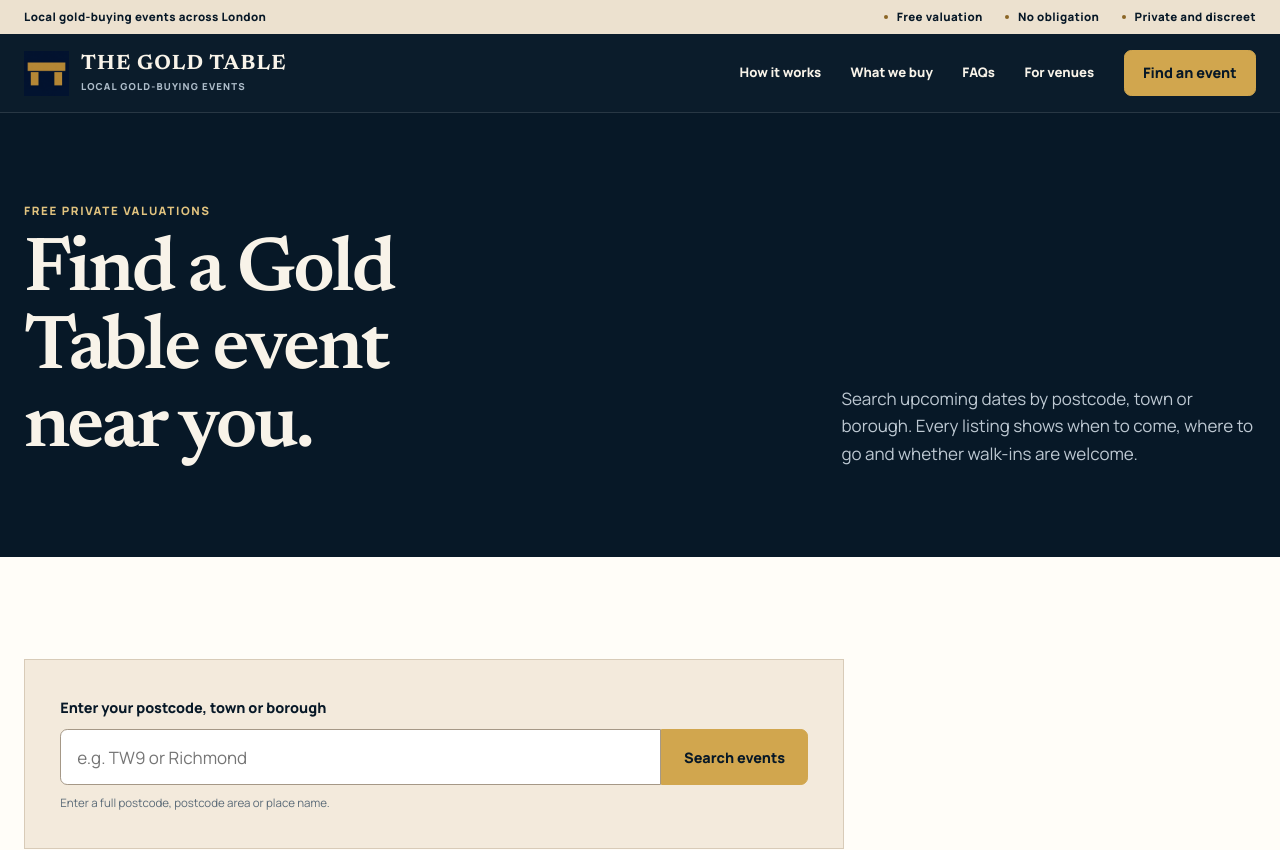
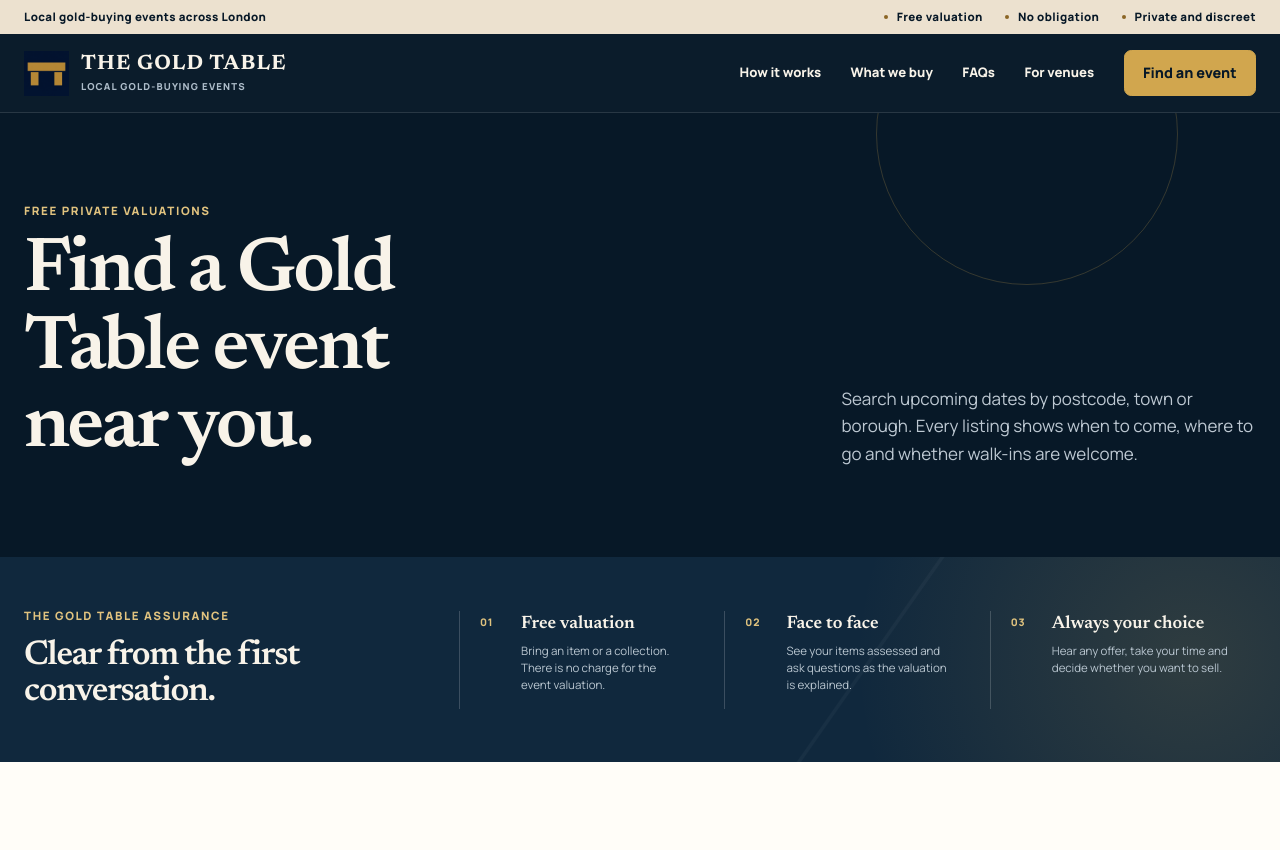
Before and after one commit to rvick8/the-gold-table, a Next.js app: page /events in a window 1280 px wide. Shown: the top 850 px of the page. Built offline with nearby package versions, Linux system fonts and the light colour scheme; no server answers.

Commit message:
Polish trust and conversion journeys

```diff
--- a/src/app/events/[slug]/page.tsx
+++ b/src/app/events/[slug]/page.tsx
@@ -9,6 +9,7 @@
 import { GoldTableForm } from "@/components/forms";
 import { StructuredData } from "@/components/structured-data";
 import { FaqAccordion } from "@/components/faq-accordion";
+import { AssuranceRibbon } from "@/components/assurance-ribbon";
 import { faqs } from "@/content/faqs";
 import { site } from "@/content/site";
 import { createPageMetadata } from "@/lib/metadata";
@@ -91,6 +92,8 @@
         </div>
       </div>
     </section>
+
+    {upcoming ? <AssuranceRibbon audience="seller" /> : null}
 
     <section className="section visit-section" aria-labelledby="visit-heading">
       <div className="container">
--- a/src/app/events/page.tsx
+++ b/src/app/events/page.tsx
@@ -1,5 +1,6 @@
 import { EventSearch } from "@/components/event-search";
 import { GoldTableForm } from "@/components/forms";
+import { AssuranceRibbon } from "@/components/assurance-ribbon";
 import { getUpcomingEvents } from "@/lib/events";
 import { createPageMetadata } from "@/lib/metadata";
 
@@ -24,6 +25,7 @@
         <p>Search upcoming dates by postcode, town or borough. Every listing shows when to come, where to go and whether walk-ins are welcome.</p>
       </div>
     </section>
+    <AssuranceRibbon audience="seller" />
     <section className="section events-index" aria-label="Upcoming events">
       <div className="container">
         <EventSearch events={upcoming} initialQuery={location} />
--- a/src/app/faqs/page.tsx
+++ b/src/app/faqs/page.tsx
@@ -3,6 +3,7 @@
 import { FaqAccordion } from "@/components/faq-accordion";
 import { EventFinder } from "@/components/event-finder";
 import { StructuredData } from "@/components/structured-data";
+import { AssuranceRibbon } from "@/components/assurance-ribbon";
 import { createPageMetadata } from "@/lib/metadata";
 
 export const metadata = createPageMetadata({
@@ -14,6 +15,7 @@
 export default function FaqPage() {
   return <>
     <section className="faq-hero" aria-labelledby="faq-heading"><div className="container faq-hero__grid"><div><p className="eyebrow eyebrow--light">Straight answers, before you visit</p><h1 id="faq-heading">Questions about selling gold at an event?</h1></div><div><p>Understand the valuation, what to bring and what happens if you hear an offer. If your question is event-specific, check that event’s practical details first.</p><Link className="text-link text-link--light" href="/events">View upcoming events <span aria-hidden="true">→</span></Link></div></div></section>
+    <AssuranceRibbon audience="seller" />
     <section className="section faq-page"><div className="container faq-page__grid"><aside><p className="eyebrow">Quick guide</p><h2>Free. Private. Your decision.</h2><p>A Gold Table event is a face-to-face buying valuation. We explain what we find and any offer we can make; you decide whether anything is sold.</p><ul className="check-list"><li>Bring one item or a collection</li><li>Broken and unwanted pieces welcome</li><li>No obligation to accept an offer</li></ul></aside><FaqAccordion items={faqs} /></div></section>
     <section className="section final-finder" aria-labelledby="faq-finder-heading"><div className="container final-finder__grid"><div><p className="eyebrow eyebrow--light">Ready to visit?</p><h2 id="faq-finder-heading">Find a published date near you.</h2></div><EventFinder compact /></div></section>
     <StructuredData data={{ "@context": "https://schema.org", "@type": "FAQPage", mainEntity: faqs.map(([name, text]) => ({ "@type": "Question", name, acceptedAnswer: { "@type": "Answer", text } })) }} />
--- a/src/app/globals.css
+++ b/src/app/globals.css
@@ -127,6 +127,19 @@
 .text-link span { transition: transform 160ms ease; }
 .text-link:hover span { transform: translateX(3px); }
 .text-link--light { border-color: #d7b76f; color: var(--cream); }
+
+/* Reassuring details used throughout the conversion paths. */
+.assurance-ribbon { position: relative; overflow: hidden; background: var(--ink-soft); color: var(--cream); }
+.assurance-ribbon::before { position: absolute; inset: 0; background: linear-gradient(125deg, transparent 0 66%, rgba(255,255,255,0.035) 66.1% 66.3%, transparent 66.4%), radial-gradient(circle at 93% 50%, rgba(209,166,78,0.16), transparent 28%); content: ""; pointer-events: none; }
+.assurance-ribbon__grid { position: relative; display: grid; grid-template-columns: minmax(230px, 0.62fr) minmax(0, 1.38fr); gap: clamp(2rem, 6vw, 6rem); align-items: center; padding-block: clamp(2.1rem, 4vw, 3.2rem); }
+.assurance-ribbon__intro > p:last-child { max-width: 14ch; margin: 0; color: var(--cream); font-family: var(--font-display), Georgia, serif; font-size: clamp(1.75rem, 2.7vw, 2.55rem); font-weight: 520; letter-spacing: -0.035em; line-height: 1.05; }
+.assurance-ribbon__list { display: grid; grid-template-columns: repeat(3, minmax(0, 1fr)); margin: 0; padding: 0; border-left: 1px solid rgba(255,255,255,0.18); list-style: none; }
+.assurance-ribbon__list li { display: grid; grid-template-columns: 30px minmax(0, 1fr); gap: 0.7rem; min-height: 98px; padding: 0.2rem 1.25rem; border-right: 1px solid rgba(255,255,255,0.18); }
+.assurance-ribbon__list li:last-child { border-right: 0; }
+.assurance-ribbon__list > li > span { color: #dfc27e; font-size: 0.65rem; font-weight: 850; letter-spacing: 0.09em; }
+.assurance-ribbon__list strong { display: block; color: var(--cream); font-family: var(--font-display), Georgia, serif; font-size: 1.12rem; font-weight: 580; line-height: 1.15; }
+.assurance-ribbon__list p { margin: 0.45rem 0 0; color: #b9c6d0; font-size: 0.72rem; line-height: 1.5; }
+.assurance-ribbon--venue { background: #143047; }
 
 /* Shared chrome */
 .trust-bar { min-height: 34px; background: var(--sand); color: var(--ink); font-size: 0.72rem; font-weight: 780; letter-spacing: 0.035em; }
@@ -293,7 +306,9 @@
 .final-finder h2 { max-width: 10ch; margin: 0; color: var(--cream); }
 
 /* Event index */
-.events-hero { padding: clamp(3.75rem, 7vw, 6rem) 0; background: var(--ink); color: var(--cream); }
+.events-hero { position: relative; overflow: hidden; padding: clamp(3.75rem, 7vw, 6rem) 0; background: var(--ink); color: var(--cream); }
+.events-hero::after { position: absolute; top: -130px; right: 8%; width: 300px; height: 300px; border: 1px solid rgba(209,166,78,0.23); border-radius: 50%; content: ""; pointer-events: none; }
+.events-hero__grid { position: relative; z-index: 1; }
 .events-hero__grid { display: grid; grid-template-columns: minmax(0, 1fr) minmax(300px, 0.55fr); gap: 4rem; align-items: end; }
 .events-hero h1 { max-width: 11ch; margin: 0; color: var(--cream); }
 .events-hero__grid > p { max-width: 44ch; margin: 0; color: #bdc8d2; }
@@ -546,10 +561,17 @@
 .legal-page__content > .eyebrow { margin-bottom: 0.9rem; }
 .legal-checklist { display: grid; gap: 0.6rem; padding-left: 1.3rem; }
 .status-page { min-height: 68vh; display: grid; place-items: center; background: var(--sand-light); }
-.status-page__content { max-width: 760px; text-align: center; }
+.status-page__content { max-width: 860px; padding: clamp(2rem, 6vw, 4rem); border: 1px solid var(--line); background: var(--paper); box-shadow: var(--shadow); text-align: center; }
 .status-page__content h1 { margin: 0 0 1rem; }
 .status-code { margin: 0 0 0.5rem; color: var(--gold-dark); font-family: var(--font-display), Georgia, serif; font-size: clamp(4.5rem, 13vw, 7rem); line-height: 0.9; }
 .status-page__intro { max-width: 52ch; margin: 0 auto; color: var(--slate); font-size: 1.05rem; }
+.status-page__steps { display: grid; grid-template-columns: repeat(3, 1fr); margin: 2.5rem 0 0; padding: 0; border-top: 2px solid var(--ink); list-style: none; text-align: left; }
+.status-page__steps li { display: grid; min-height: 145px; grid-template-columns: 36px minmax(0, 1fr); gap: 0.8rem; padding: 1.25rem 1rem; border-right: 1px solid var(--line); border-bottom: 1px solid var(--line); }
+.status-page__steps li:first-child { padding-left: 0; }
+.status-page__steps li:last-child { border-right: 0; }
+.status-page__steps span { color: var(--gold-dark); font-size: 0.66rem; font-weight: 850; }
+.status-page__steps strong { color: var(--ink); font-family: var(--font-display), Georgia, serif; font-size: 1.08rem; line-height: 1.15; }
+.status-page__steps p { margin: 0.45rem 0 0; color: var(--slate); font-size: 0.76rem; line-height: 1.5; }
 .status-actions { display: flex; flex-wrap: wrap; gap: 1rem; align-items: center; justify-content: center; margin-top: 2rem; }
 .process-band { background: var(--ink); color: var(--cream); }
 .process-band h2 { color: var(--cream); }
@@ -580,6 +602,7 @@
   .home-event-card__body a { margin-top: 1rem; }
   .process-section__grid, .venue-promo__grid, .confidence-section__grid, .venue-benefits__grid, .offer-section__grid { grid-template-columns: 1fr; }
   .home-trust-rail__grid { grid-template-columns: 1fr; gap: 2rem; }
+  .assurance-ribbon__grid { grid-template-columns: 1fr; gap: 2rem; }
   .guest-proof__heading, .venue-proof__grid { grid-template-columns: 1fr; }
   .process-section__media, .venue-benefits__media { min-height: 520px; }
   .process-section__copy > h2, .venue-promo__copy h2, .confidence-section h2 { max-width: 13ch; }
@@ -633,6 +656,9 @@
   .home-trust-rail__facts { grid-template-columns: 1fr; border: 0; }
   .home-trust-rail__facts li, .home-trust-rail__facts > li:last-child { min-height: 0; padding: 1rem 0; border-right: 0; border-top: 1px solid rgba(255,255,255,0.16); }
   .home-trust-rail__facts > li:last-child { border-bottom: 1px solid rgba(255,255,255,0.16); }
+  .assurance-ribbon__list { grid-template-columns: 1fr; border: 0; }
+  .assurance-ribbon__list li, .assurance-ribbon__list li:last-child { min-height: 0; padding: 1rem 0; border-right: 0; border-top: 1px solid rgba(255,255,255,0.18); }
+  .assurance-ribbon__list li:last-child { border-bottom: 1px solid rgba(255,255,255,0.18); }
   .event-finder { margin-top: 1.4rem; padding: 0.85rem; }
   .event-finder__row, .event-search__row { grid-template-columns: 1fr; gap: 0.55rem; }
   .event-finder input, .event-finder .button, .event-search__row input, .event-search__row .button { border-radius: var(--radius); }
@@ -675,6 +701,10 @@
 
   .form-grid-two, .form-grid-three { grid-template-columns: 1fr; }
   .form-layout { padding: 1rem; }
+  .status-page { display: block; min-height: 0; padding: 4.25rem 0; }
+  .status-page__content { padding: 2rem 1.25rem; }
+  .status-page__steps { grid-template-columns: 1fr; margin-top: 2rem; }
+  .status-page__steps li, .status-page__steps li:first-child, .status-page__steps li:last-child { min-height: 0; padding: 1rem 0; border-right: 0; border-bottom: 1px solid var(--line); }
   .host-hero__form .form-layout { padding: 0; }
   .event-alert__grid { gap: 2rem; }
 
--- a/src/app/host/page.tsx
+++ b/src/app/host/page.tsx
@@ -2,6 +2,7 @@
 import { GoldTableForm } from "@/components/forms";
 import { venuePlaceholderQuote } from "@/content/social-proof";
 import { createPageMetadata } from "@/lib/metadata";
+import { AssuranceRibbon } from "@/components/assurance-ribbon";
 
 export const metadata = createPageMetadata({
   title: "Host a local Gold Table event",
@@ -55,6 +56,8 @@
         </div>
       </div>
     </section>
+
+    <AssuranceRibbon audience="venue" />
 
     <section className="section venue-benefits" aria-labelledby="venue-benefits-heading">
       <div className="container venue-benefits__grid">
--- a/src/app/how-it-works/page.tsx
+++ b/src/app/how-it-works/page.tsx
@@ -2,6 +2,7 @@
 import Image from "next/image";
 import { EventFinder } from "@/components/event-finder";
 import { FaqAccordion } from "@/components/faq-accordion";
+import { AssuranceRibbon } from "@/components/assurance-ribbon";
 import { faqs } from "@/content/faqs";
 import { createPageMetadata } from "@/lib/metadata";
 
@@ -33,6 +34,8 @@
         <div className="inner-hero__media"><Image src="/images/gold-table-valuation-event-v2.png" alt="A Gold Table valuer explaining a ring to a customer at a local event" fill preload sizes="(max-width: 900px) 100vw, 48vw" /></div>
       </div>
     </section>
+
+    <AssuranceRibbon audience="seller" />
 
     <section className="section full-process" aria-labelledby="full-process-heading">
       <div className="container">
--- a/src/app/mail-in/page.tsx
+++ b/src/app/mail-in/page.tsx
@@ -4,6 +4,7 @@
 import { site } from "@/content/site";
 import Link from "next/link";
 import { createPageMetadata } from "@/lib/metadata";
+import { AssuranceRibbon } from "@/components/assurance-ribbon";
 
 export const metadata = createPageMetadata({
   title: "Mail-in gold valuation",
@@ -32,6 +33,7 @@
           </div>
         </div>
       </section>
+      <AssuranceRibbon audience="seller" />
     </>;
   }
 
@@ -48,6 +50,7 @@
         <Image src="/images/gold-table-mail-pack-v2.png" alt="A secure, unbranded valuation pack on a kitchen table" width={1448} height={1086} preload className="content-hero__image" />
       </div>
     </section>
+    <AssuranceRibbon audience="seller" />
     <section className="section section--paper">
       <div className="container">
         <h2>How it works</h2>
--- a/src/app/thank-you/page.tsx
+++ b/src/app/thank-you/page.tsx
@@ -14,6 +14,11 @@
       <p className="eyebrow">Enquiry received</p>
       <h1>Thank you.</h1>
       <p className="status-page__intro">The team will review the details you supplied and follow up using your chosen contact method.</p>
+      <ol className="status-page__steps" aria-label="What happens next">
+        <li><span>01</span><div><strong>Your enquiry is received</strong><p>Your submitted details are ready for the team to review.</p></div></li>
+        <li><span>02</span><div><strong>A person reviews the details</strong><p>We use the contact method you chose for the follow-up.</p></div></li>
+        <li><span>03</span><div><strong>You remain in control</strong><p>An enquiry or valuation request does not commit you to a sale.</p></div></li>
+      </ol>
       <div className="status-actions"><Link className="button button--ink" href="/events">View local events</Link><Link className="text-link" href="/">Return home</Link></div>
     </div>
   </section>;
--- /dev/null
+++ b/src/components/assurance-ribbon.tsx
@@ -0,0 +1,41 @@
+type Audience = "seller" | "venue";
+
+const signals = {
+  seller: {
+    label: "The Gold Table assurance",
+    title: "Clear from the first conversation.",
+    items: [
+      ["01", "Free valuation", "Bring an item or a collection. There is no charge for the event valuation."],
+      ["02", "Face to face", "See your items assessed and ask questions as the valuation is explained."],
+      ["03", "Always your choice", "Hear any offer, take your time and decide whether you want to sell."],
+    ],
+  },
+  venue: {
+    label: "The venue partnership",
+    title: "A tidy plan before a date is set.",
+    items: [
+      ["01", "Start with the basics", "A first enquiry is simply a fit check for your space, access and local area."],
+      ["02", "Know the plan", "Event shape, timing and responsibilities are agreed before anything is published."],
+      ["03", "Keep the lift light", "The Gold Table team manages the valuation activity and appointment requests."],
+    ],
+  },
+} as const;
+
+export function AssuranceRibbon({ audience }: { audience: Audience }) {
+  const content = signals[audience];
+
+  return <aside className={`assurance-ribbon assurance-ribbon--${audience}`} aria-label={content.label}>
+    <div className="container assurance-ribbon__grid">
+      <div className="assurance-ribbon__intro">
+        <p className="eyebrow eyebrow--light">{content.label}</p>
+        <p>{content.title}</p>
+      </div>
+      <ol className="assurance-ribbon__list">
+        {content.items.map(([number, title, copy]) => <li key={number}>
+          <span aria-hidden="true">{number}</span>
+          <div><strong>{title}</strong><p>{copy}</p></div>
+        </li>)}
+      </ol>
+    </div>
+  </aside>;
+}
```
